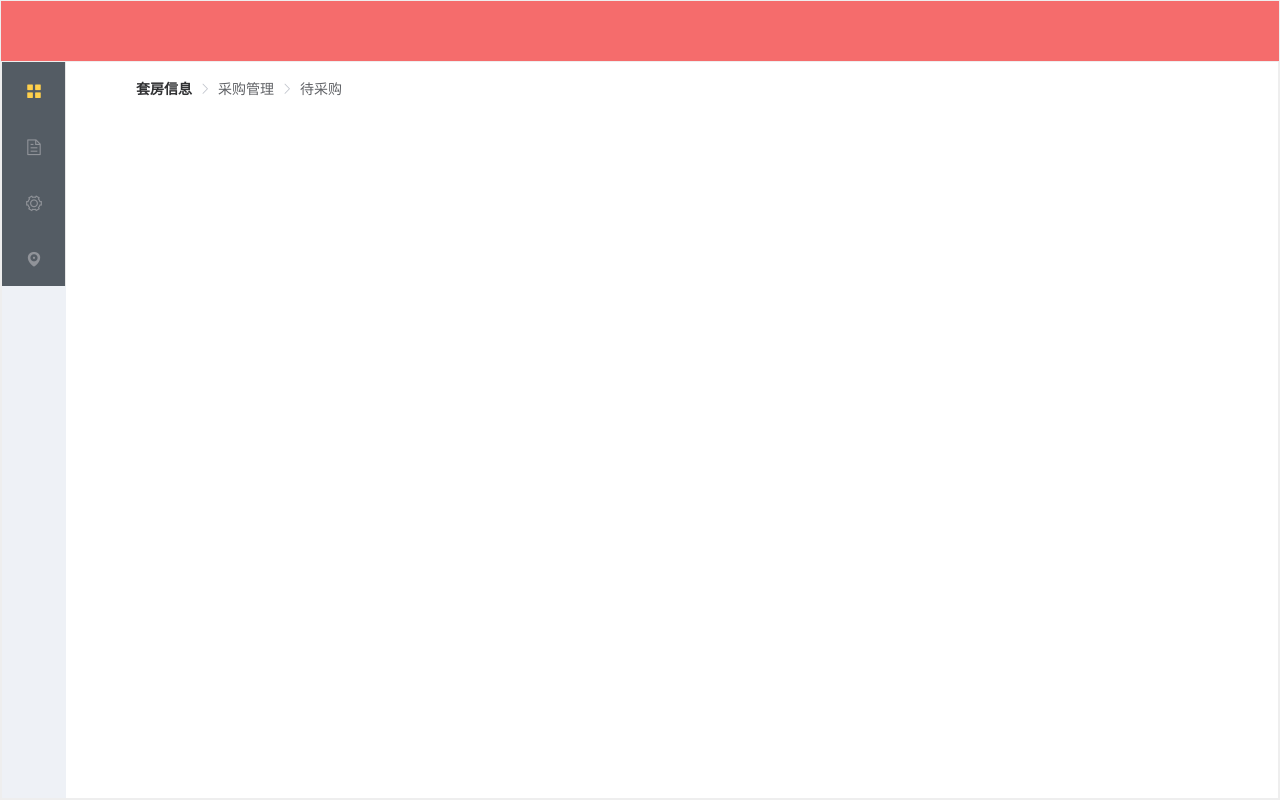
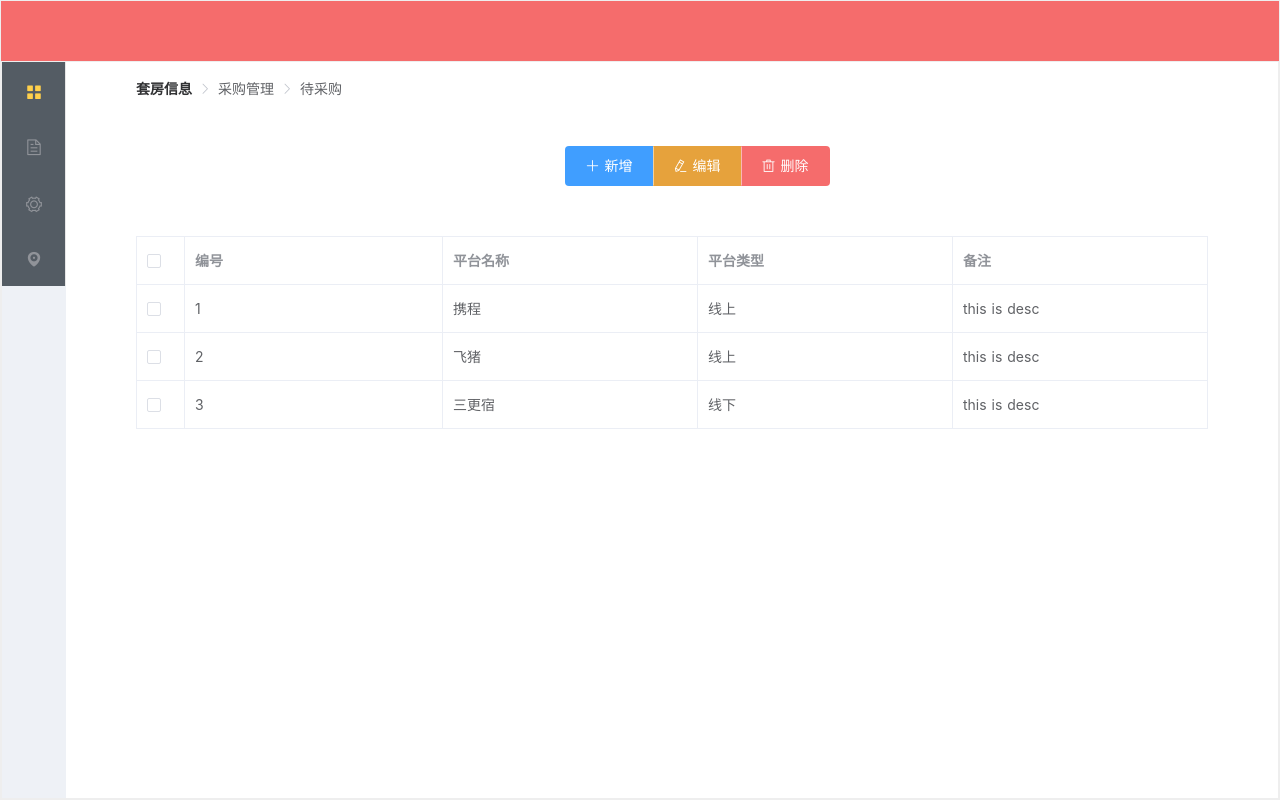
Before and after one commit to wutingting1993/doudou-web, a Nuxt app: page /platform in a window 1280 px wide. Before the commit this address had no page. Built offline with nearby package versions, Linux system fonts and the light colour scheme.

Commit message:
add  pages/platform.vue

```diff
--- a/components/Left.vue
+++ b/components/Left.vue
@@ -13,16 +13,18 @@
       active-text-color="#ffd04b"
       class="el-menu-vertical-demo">
       <el-menu-item index="1">
-        <i class="el-icon-menu"></i>
-        <span slot="title">Dashboard</span>
+        <a href="/"><i class="el-icon-menu"></i>
+          <span slot="title">Dashboard</span></a>
       </el-menu-item>
       <el-menu-item index="2">
         <i class="el-icon-document"></i>
         <span slot="title">订单信息</span>
       </el-menu-item>
       <el-menu-item index="3">
-        <i class="el-icon-setting"></i>
-        <span slot="title">平台管理</span>
+        <a href="/platform">
+          <i class="el-icon-setting"></i>
+          <span slot="title">平台管理</span>
+        </a>
       </el-menu-item>
       <el-submenu index="4">
         <template slot="title">
@@ -91,4 +93,9 @@
     width: 250px;
     position: initial;
   }
+
+  .el-menu-item a, .el-menu-item a:hover {
+    color: inherit;
+    text-decoration: none;
+  }
 </style>
--- /dev/null
+++ b/pages/platform.vue
@@ -0,0 +1,124 @@
+<template>
+  <div>
+    <div style="text-align: center">
+      <el-button-group>
+        <el-button type="primary" icon="el-icon-plus" @click="dialogFormVisible = true">新增</el-button>
+        <el-button type="warning" icon="el-icon-edit" @click="dialogFormVisible = true">编辑</el-button>
+        <el-button type="danger" icon="el-icon-delete" @click="open">删除</el-button>
+      </el-button-group>
+    </div>
+    <div class="container">
+      <el-table
+        :data="showData"
+        ref="platformTable"
+        border
+        @selection-change="handleSelectionChange">
+        <el-table-column type="selection"/>
+        <el-table-column v-for="item in columns"
+                         :prop="item.field"
+                         :label="item.title">
+        </el-table-column>
+      </el-table>
+    </div>
+
+    <el-dialog title="新增平台" :visible.sync="dialogFormVisible">
+      <el-form :model="form">
+        <el-form-item label="平台名称" :label-width="formLabelWidth">
+          <el-input v-model="form.platformName" autocomplete="off"></el-input>
+        </el-form-item>
+        <el-form-item label="类型" :label-width="formLabelWidth">
+          <el-select v-model="form.type" placeholder="请选择活动区域">
+            <el-option label="区域一" value="shanghai"></el-option>
+            <el-option label="区域二" value="beijing"></el-option>
+          </el-select>
+        </el-form-item>
+        <el-form-item label="备注" :label-width="formLabelWidth">
+          <el-input v-model="form.comment" autocomplete="off"></el-input>
+        </el-form-item>
+      </el-form>
+      <div slot="footer" class="dialog-footer">
+        <el-button @click="dialogFormVisible = false">取 消</el-button>
+        <el-button type="primary" @click="success">确 定</el-button>
+      </div>
+    </el-dialog>
+  </div>
+</template>
+
+<script>
+  export default {
+    data() {
+      return {
+        tableHeight: 0,
+        dialogFormVisible: false,
+        showData: [
+          {"id": "1", "type": "线上", "platformName": "携程", 'comment': "this is desc"},
+          {"id": "2", "type": "线上", "platformName": "飞猪", 'comment': "this is desc"},
+          {"id": "3", "type": "线下", "platformName": "三更宿", 'comment': "this is desc"}
+        ],
+        columns: [
+          {field: 'id', title: '编号'},
+          {field: 'platformName', title: '平台名称'},
+          {field: 'type', title: '平台类型'},
+          {field: 'comment', title: '备注'}
+        ],
+        multipleSelection: [],
+        formLabelWidth: '120px',
+        form: {
+          platformName: '',
+          comment: '',
+          type: ''
+        }
+      }
+    },
+
+    mounted() {
+    },
+    methods: {
+      success() {
+        this.dialogFormVisible = false
+        this.$message({
+          message: '恭喜你，这是一条成功消息',
+          type: 'success'
+        });
+        return this.dialogFormVisible;
+      },
+      handleSelectionChange(val) {
+        this.multipleSelection = val;
+      }, open() {
+        this.$confirm('删除平台, 是否继续?', '提示', {
+          confirmButtonText: '确定',
+          cancelButtonText: '取消',
+          type: 'warning',
+          center: true
+        }).then(() => {
+          this.$message({
+            type: 'success',
+            message: '删除成功!'
+          });
+        }).catch(() => {
+          this.$message({
+            type: 'info',
+            message: '已取消删除'
+          });
+        });
+      }
+    }
+  }
+</script>
+
+<style>
+  .dashboard-table {
+    width: 100%;
+    height: 100%;
+  }
+
+  div > .container {
+    margin: 50px 50px 50px 50px;
+    justify-content: center;
+    text-align: left;
+  }
+
+  .el-button-group {
+    margin: 0 0 0 50px;
+  }
+</style>
```
Also changed, not shown: 1 other file (tests, documents, lock files or other folders).
